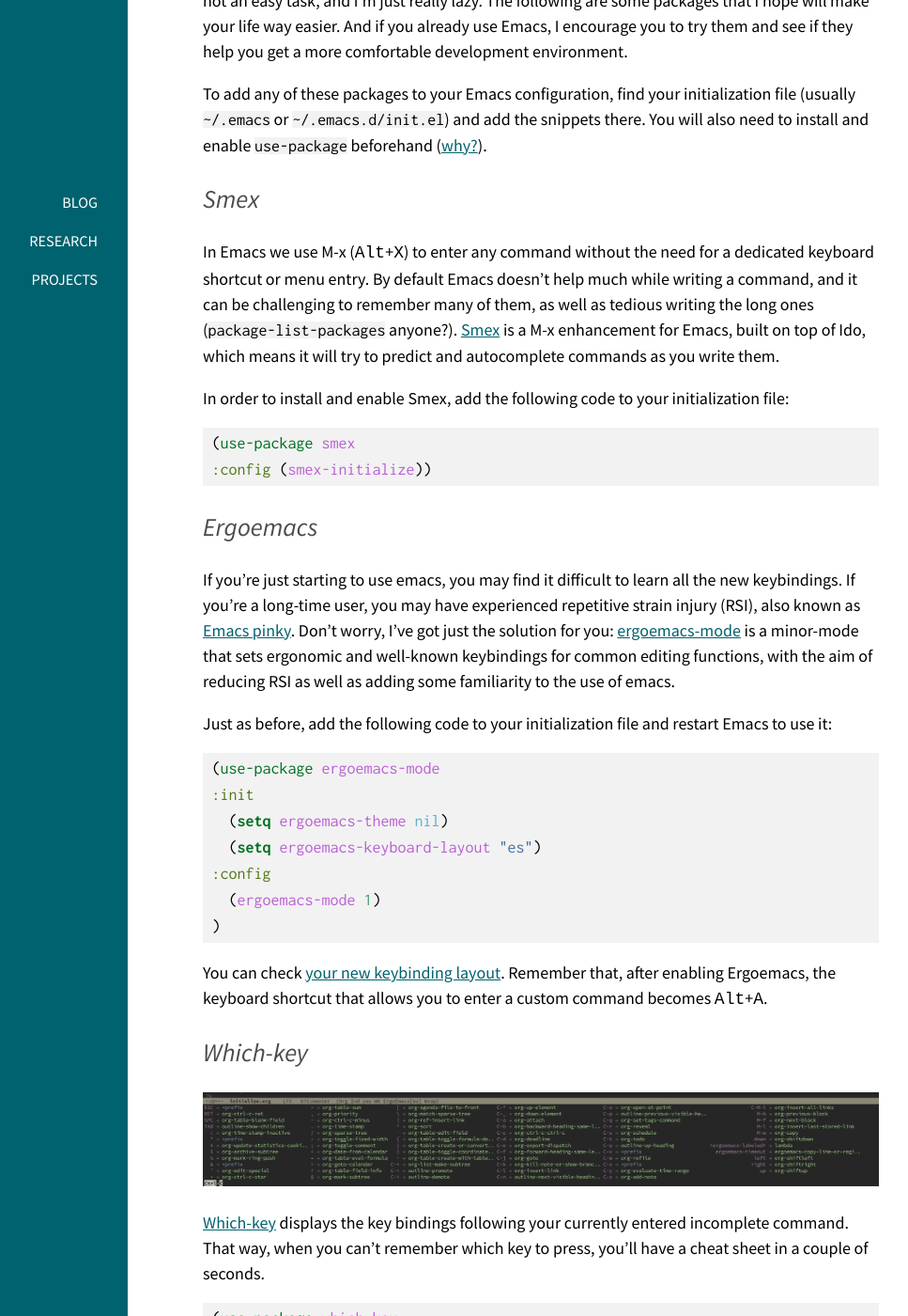
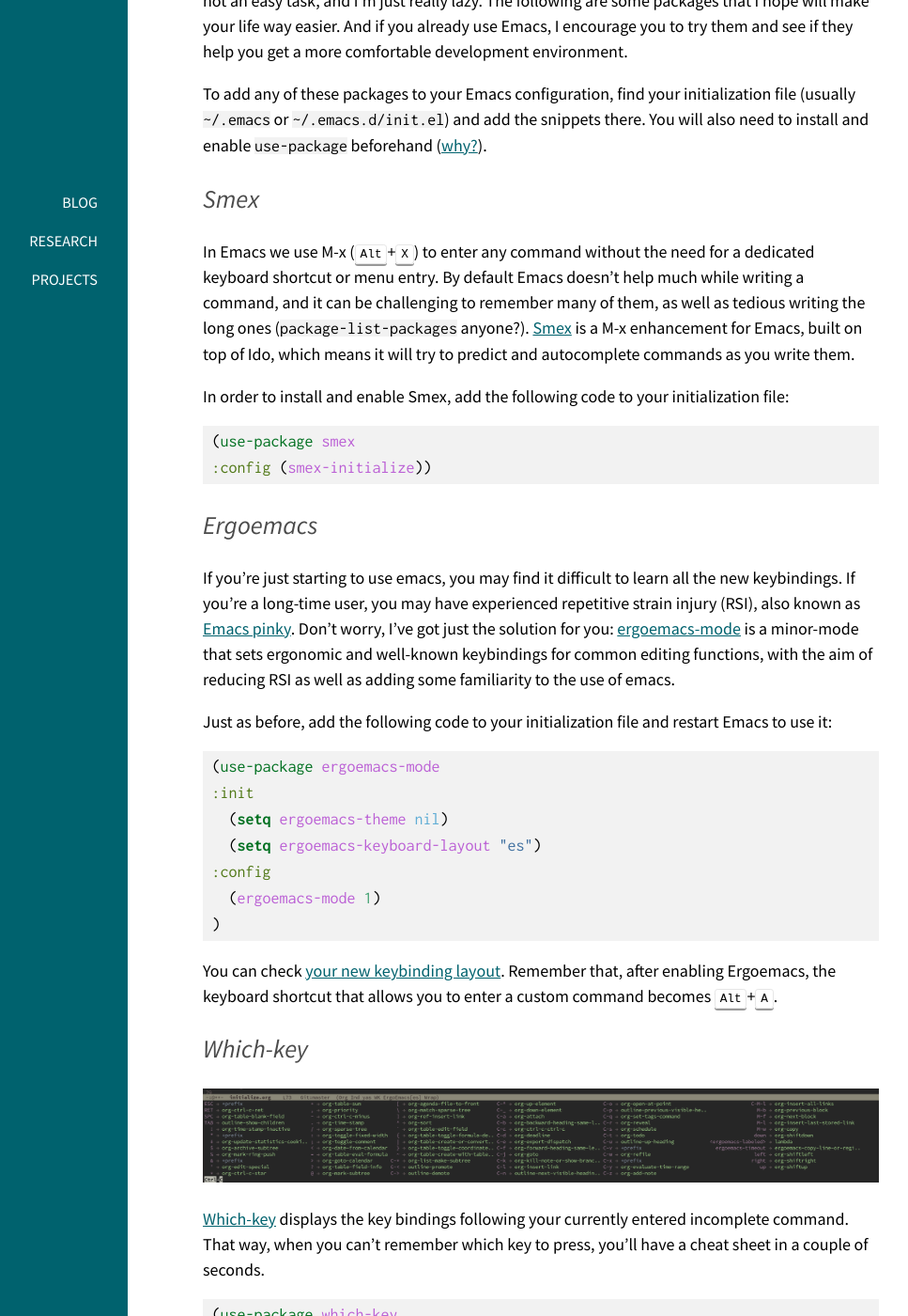
Before and after one commit to fdavidcl/fdavidcl.github.io, a Jekyll site: the page built from _posts/2017-05-05-emacs-lazy.md, in a window 1280 px wide and 1400 px high, scrolled down 275 px. Shown: the whole window at 94% size, without its empty margins (248-1215 px from the left). Built offline with Jekyll 4.4.1, drawn with Linux system fonts in a browser that asks for light colours; nearby versions of some CDN libraries.

Commit message:
Add kbd style

```diff
--- a/assets/stylesheets/default.sass
+++ b/assets/stylesheets/default.sass
@@ -148,6 +148,14 @@ body
           overflow-x: auto
           padding: .2rem .6rem
 
+        kbd
+          background: white
+          padding: .1rem .3rem
+          border: 1px solid darken($background, 10%)
+          font-size: 0.8rem
+          box-shadow: 0 2px 0 rgba(0,0,0,0.4)
+          border-radius: .2rem
+
         .note
           border: 1px solid darken($background, 10%)
           padding: 0.2rem 0.6rem
```
